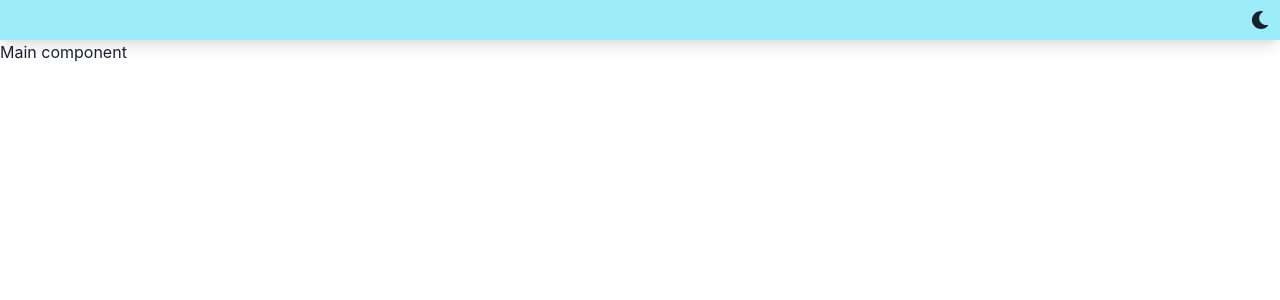
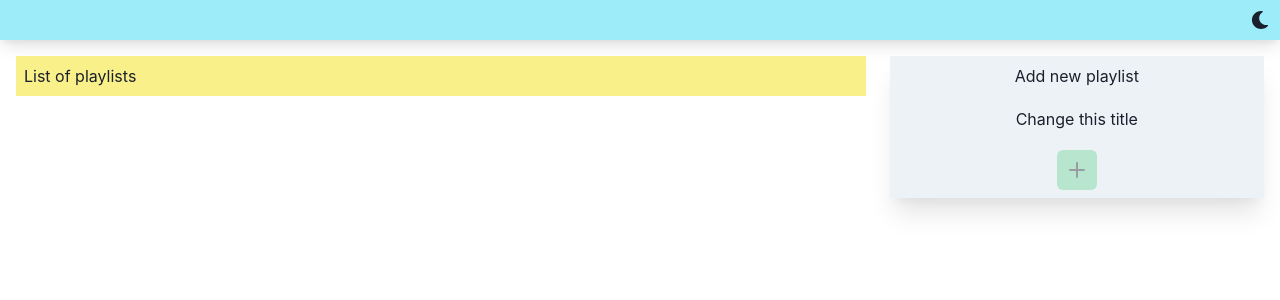
Before and after one commit to egimenos/local_playlists_player, a React (Create React App) app: page / in a window 1280 px wide. Shown: the top 300 px of the page. Built offline with nearby package versions, Linux system fonts and the light colour scheme.

Commit message:
feat: added layout styling for main page; implemented title editing functionality for AddPlayList

```diff
--- a/package.json
+++ b/package.json
@@ -3,6 +3,7 @@
   "version": "0.1.0",
   "private": true,
   "dependencies": {
+    "@chakra-ui/icons": "^1.1.1",
     "@chakra-ui/react": "^1.7.3",
     "@emotion/react": "^11.7.1",
     "@emotion/styled": "^11.6.0",
--- a/src/App.js
+++ b/src/App.js
@@ -1,13 +1,14 @@
 import React from 'react';
 import { ChakraProvider, Box, theme } from '@chakra-ui/react';
 import Navbar from './layout/Navbar';
+import Main from './pages/Main/Main';
 
 function App() {
 	return (
 		<ChakraProvider theme={theme}>
-			<Box>
+			<Box width='100%'>
 				<Navbar />
-				Main component
+				<Main />
 			</Box>
 		</ChakraProvider>
 	);
--- a/src/pages/Main/Main.js
+++ b/src/pages/Main/Main.js
@@ -1,3 +1,21 @@
-const Main = () => {};
+import { Box, Flex } from '@chakra-ui/react';
+import AddPlayList from './components/AddPlayList';
+import PlayListSelector from './components/PlaylistsSelector';
+const Main = () => {
+	const handleAddPlaylist = (title) => {
+		console.log(title);
+	};
+
+	return (
+		<Flex p='4'>
+			<Box mr='6' flexGrow='1'>
+				<PlayListSelector />
+			</Box>
+			<Box flexBasis='30%'>
+				<AddPlayList handleAddPlayList={handleAddPlaylist} />
+			</Box>
+		</Flex>
+	);
+};
 
 export default Main;
--- /dev/null
+++ b/src/pages/Main/components/AddPlayList.js
@@ -0,0 +1,34 @@
+import { Box, Flex, Text, Editable, EditableInput, EditablePreview, IconButton } from '@chakra-ui/react';
+import { AddIcon } from '@chakra-ui/icons';
+
+import { useState } from 'react';
+
+const AddPlayList = ({ handleAddPlayList }) => {
+	const [title, setTitle] = useState(null);
+
+	const handleTitleChange = (e) => {
+		setTitle(e.target.value);
+	};
+	return (
+		<Box>
+			<Flex p='2' backgroundColor='gray.100' boxShadow='xl' direction='column' align='center'>
+				<Text mb='4'>Add new playlist</Text>
+
+				<Editable mb='4' px='2' placeholder='Change this title'>
+					<EditablePreview />
+					<EditableInput onChange={handleTitleChange} />
+				</Editable>
+
+				<IconButton
+					disabled={!title}
+					backgroundColor='green.300'
+					onClick={() => handleAddPlayList(title)}
+					aria-label='add new playlist'
+					icon={<AddIcon />}
+				/>
+			</Flex>
+		</Box>
+	);
+};
+
+export default AddPlayList;
--- /dev/null
+++ b/src/pages/Main/components/PlaylistsSelector.js
@@ -0,0 +1,11 @@
+import { Box, Flex } from '@chakra-ui/react';
+
+const PlayListSelector = () => {
+	return (
+		<Box bgColor='yellow.200'>
+			<Flex p='2'>List of playlists</Flex>
+		</Box>
+	);
+};
+
+export default PlayListSelector;
```
Also changed, not shown: src/services/videoSelector.service.js (added, +18 -0 lines), .eslintrc.json, 2 other files (tests, documents, lock files or other folders).
